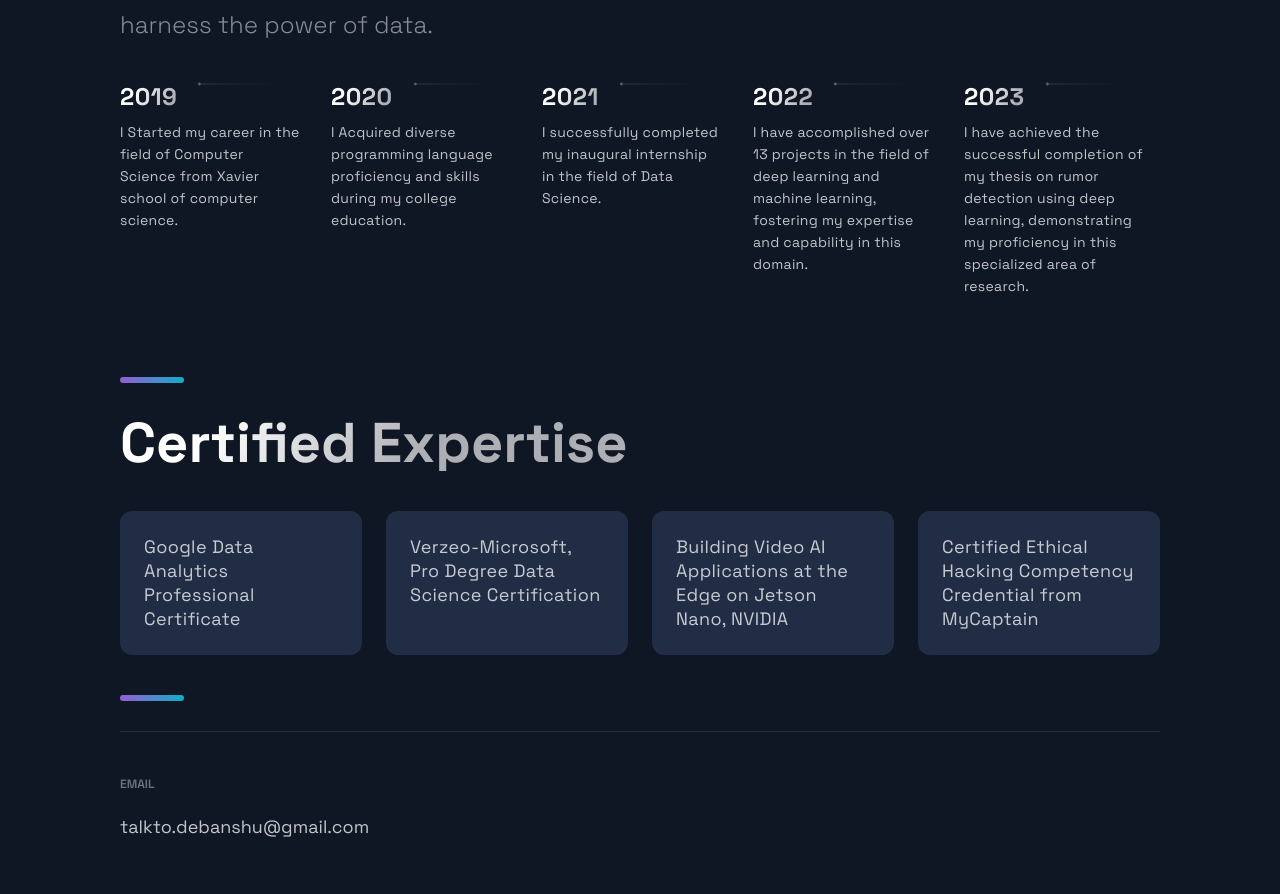
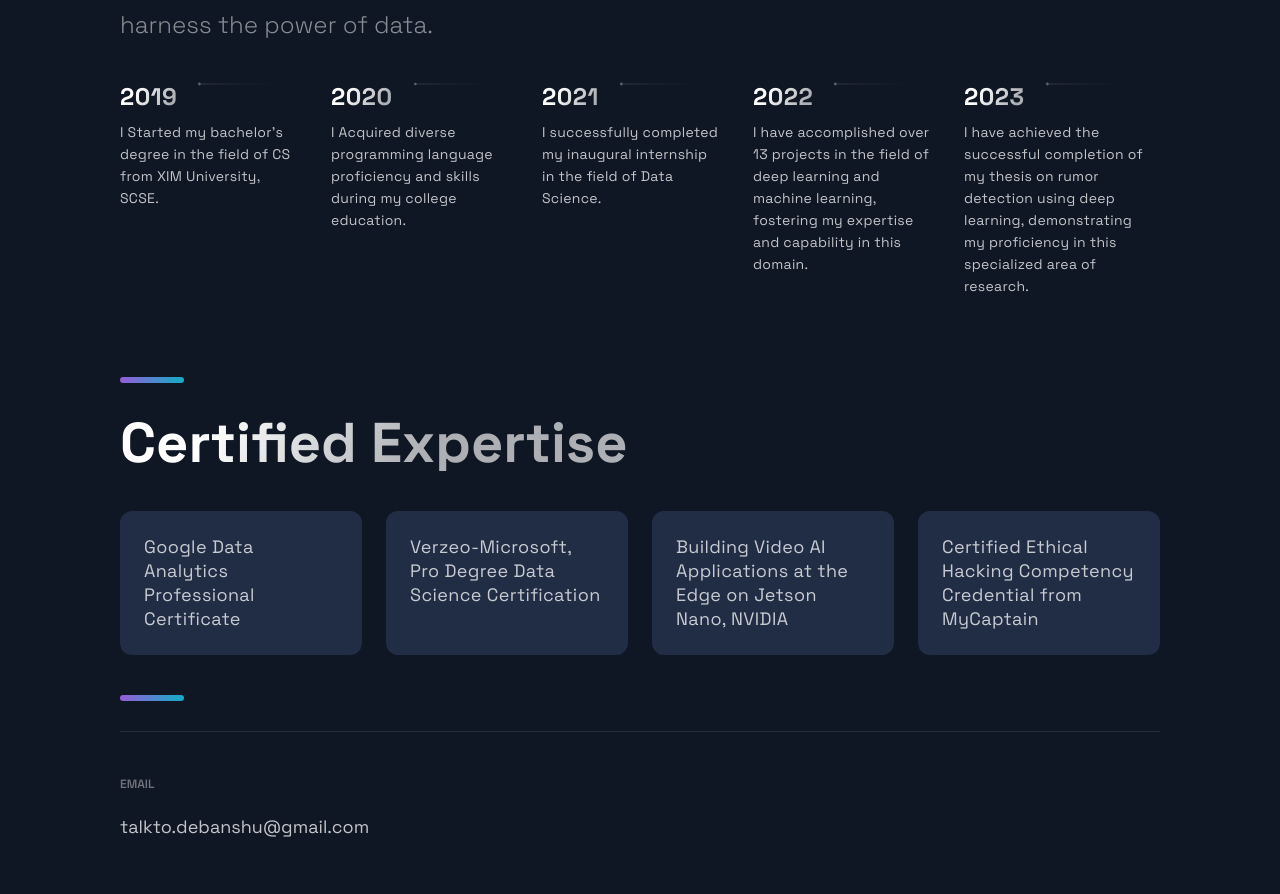
Before and after one commit to DebanshuCS/Portfolio_Website-, a Next.js app: page / in a window 1280 px wide. Shown: the part 4108-5002 px from the top of the page. Built offline with nearby package versions, Linux system fonts and the light colour scheme.

Commit message:
school message constant js.

```diff
--- a/src/constants/constants.js
+++ b/src/constants/constants.js
@@ -47,7 +47,7 @@ export const projects = [
 
 
 export const TimeLineData = [
-  { year: 2019, text: "I Started my career in the field of Computer Science from Xavier school of computer science." },
+  { year: 2019, text: "I Started my bachelor's degree in the field of CS from XIM University, SCSE." },
   {
     year: 2020,
     text: "I Acquired diverse programming language proficiency and skills during my college education.",
```
